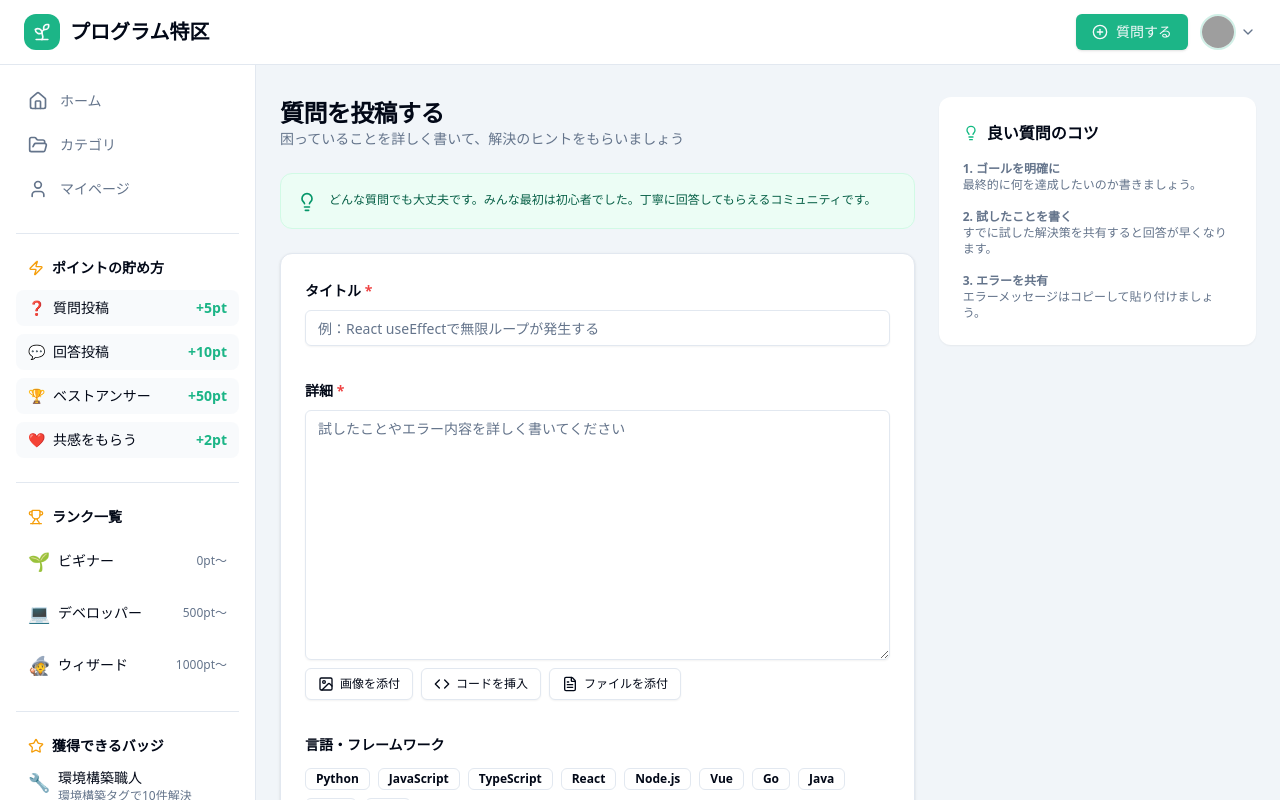
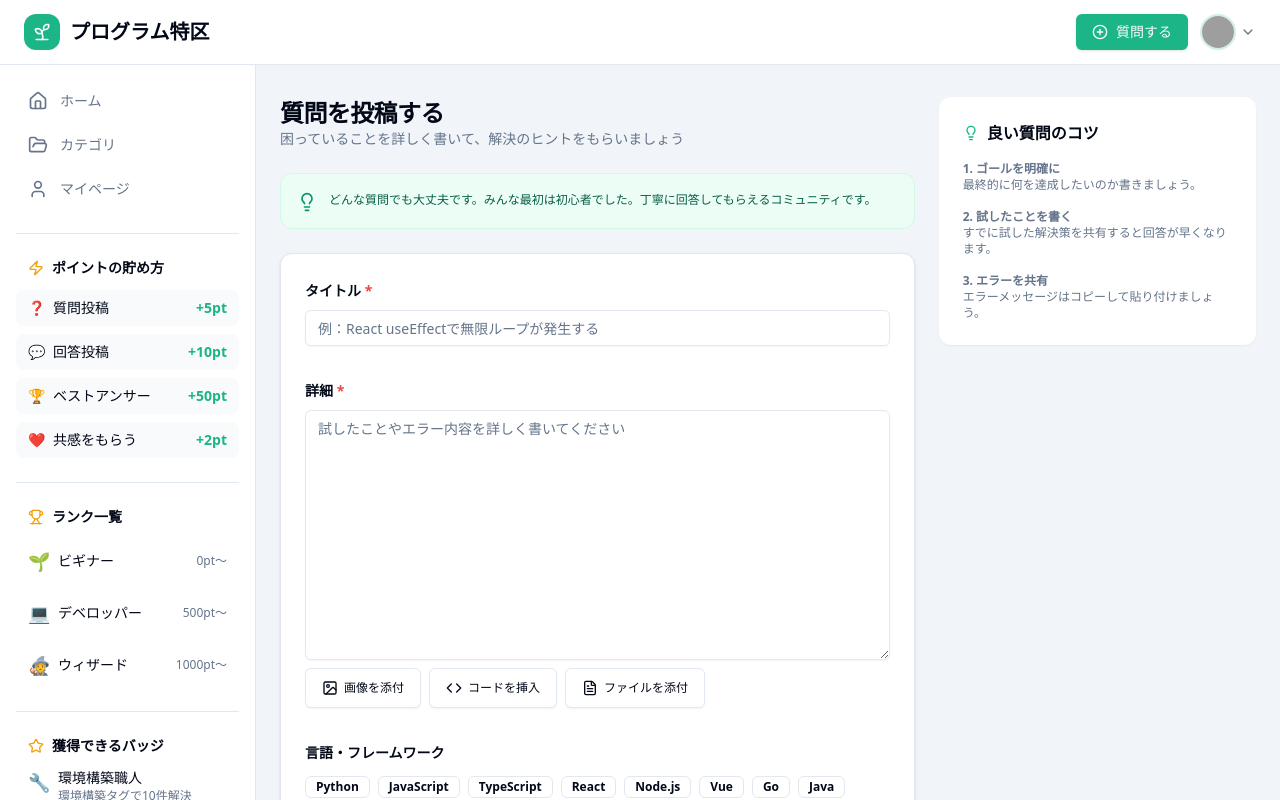
Before and after one commit to geek-camp-vol18/program-tokku, a Next.js app in the folder frontend/: page /questions/new in a window 1280 px wide. Shown: the top 800 px of the page. Built offline with nearby package versions, Linux system fonts and the light colour scheme; no server answers; grey boxes are pictures that could not be loaded.

Commit message:
feat: 質問投稿画面の細かな修正

```diff
--- a/frontend/src/app/questions/new/page.tsx
+++ b/frontend/src/app/questions/new/page.tsx
@@ -123,9 +123,9 @@ export default function NewQuestionPage() {
                       onChange={(e) => setContent(e.target.value)}
                     />
                     <div className="flex gap-2">
-                      <Button variant="outline" size="sm" className="h-8 text-xs gap-1.5"><ImageIcon className="h-3 w-3"/> 画像を添付</Button>
-                      <Button variant="outline" size="sm" className="h-8 text-xs gap-1.5"><Code className="h-3 w-3"/> コードを挿入</Button>
-                      <Button variant="outline" size="sm" className="h-8 text-xs gap-1.5"><FileText className="h-3 w-3"/> ファイルを添付</Button>
+                      <Button variant="outline" size="m"className="h-10 px-4 text-xs gap-1.5"><ImageIcon className="h-3 w-3"/> 画像を添付</Button>
+                      <Button variant="outline" size="m"className="h-10 px-4 text-xs gap-1.5"><Code className="h-3 w-3"/> コードを挿入</Button>
+                      <Button variant="outline" size="m"className="h-10 px-4 text-xs gap-1.5"><FileText className="h-3 w-3"/> ファイルを添付</Button>
                     </div>
                   </div>
 
```
